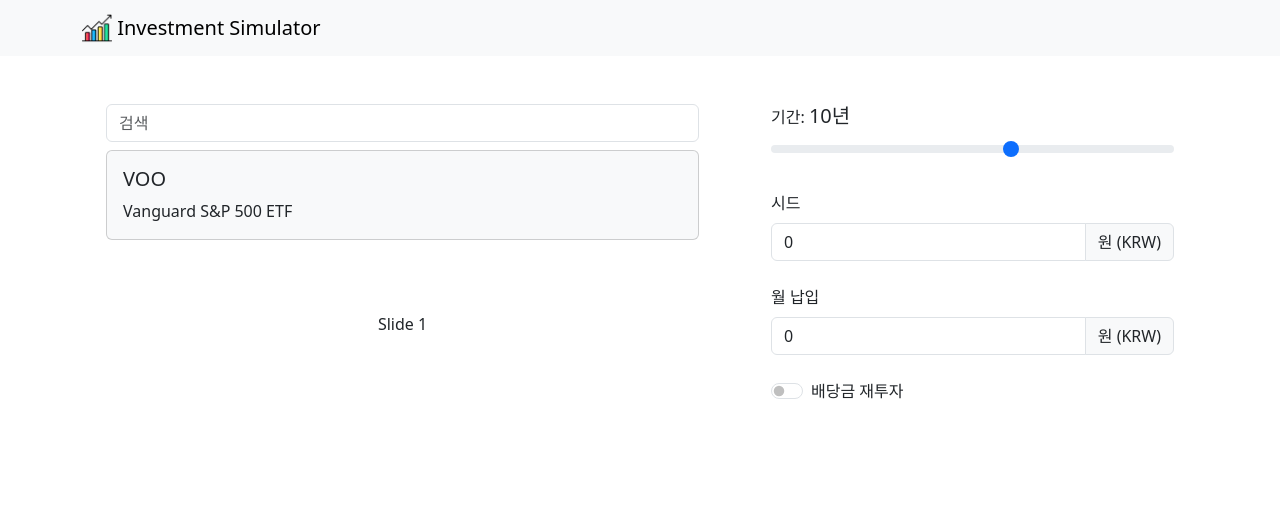
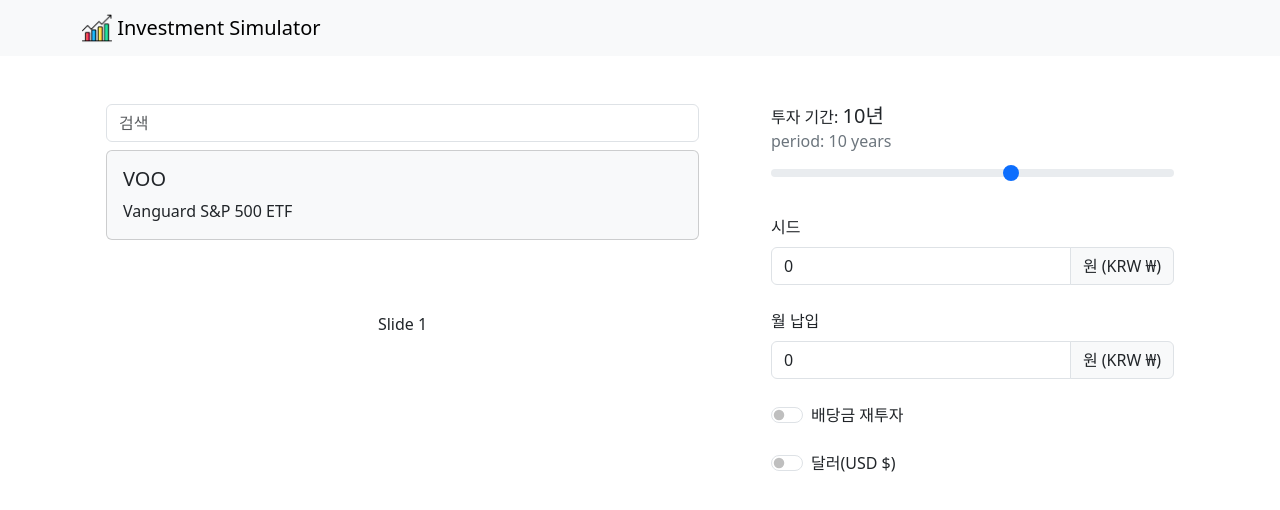
Before and after one commit to seungtoctoc/investment-simulator-client, a React (Vite) app: page / in a window 1280 px wide. Shown: the top 510 px of the page. Built offline with nearby package versions, Linux system fonts and the light colour scheme.

Commit message:
chore: reconstruct components folder structure

```diff
--- a/src/components/SimulationTab.jsx
+++ b/src/components/SimulationTab.jsx
@@ -1,7 +1,7 @@
 import React from 'react';
 import { useState, useEffect } from 'react';
 
-import AssetSetting from './AssetSetting';
+import AssetSetting from './SimulationTab/AssetSetting';
 
 export default function SimulationTab() {
   const [symbol, setSymbol] = useState('');
@@ -9,15 +9,17 @@ export default function SimulationTab() {
   const [seed, setSeed] = useState(0);
   const [monthly, setMonthly] = useState(0);
   const [isReinvestment, setIsReinvestment] = useState(false);
+  const [isDollar, setIsDollar] = useState(false);
 
-  // useEffect(() => {
-  //   console.log('changed');
-  //   console.log('symbol: ' + symbol);
-  //   console.log('period: ' + period);
-  //   console.log('seed: ' + seed);
-  //   console.log('monthly: ' + monthly);
-  //   console.log('isReinvestment: ' + isReinvestment);
-  // }, [symbol, period, seed, monthly, isReinvestment]);
+  useEffect(() => {
+    console.log('changed');
+    console.log('symbol: ' + symbol);
+    console.log('period: ' + period);
+    console.log('seed: ' + seed);
+    console.log('monthly: ' + monthly);
+    console.log('isReinvestment: ' + isReinvestment);
+    console.log('isDallor: ' + isDollar);
+  }, [symbol, period, seed, monthly, isReinvestment, isDollar]);
 
   return (
     <div>
@@ -28,6 +30,8 @@ export default function SimulationTab() {
         setSeed={setSeed}
         setMonthly={setMonthly}
         setIsReinvestment={setIsReinvestment}
+        isDollar={isDollar}
+        setIsDollar={setIsDollar}
       />
     </div>
   );
--- a/src/components/AssetSetting.jsx
+++ b/src/components/SimulationTab/AssetSetting.jsx
@@ -3,9 +3,10 @@ import React from 'react';
 import Container from 'react-bootstrap/Container';
 import Row from 'react-bootstrap/Row';
 import Col from 'react-bootstrap/Col';
-import AssetPicking from './AssetPicking';
-import AssetTermSetting from './AssetTermSetting';
-import OnBoarding from './OnBoarding';
+
+import AssetPicking from './AssetSetting/AssetPicking.jsx';
+import AssetTermSetting from './AssetSetting/AssetTermSetting.jsx';
+import OnBoarding from './AssetSetting/OnBoarding.jsx';
 
 export default function AssetSetting(props) {
   const setSymbol = props.setSymbol;
@@ -14,6 +15,8 @@ export default function AssetSetting(props) {
   const setSeed = props.setSeed;
   const setMonthly = props.setMonthly;
   const setIsReinvestment = props.setIsReinvestment;
+  const isDollar = props.isDollar;
+  const setIsDollar = props.setIsDollar;
 
   return (
     <Container>
@@ -29,6 +32,8 @@ export default function AssetSetting(props) {
             setSeed={setSeed}
             setMonthly={setMonthly}
             setIsReinvestment={setIsReinvestment}
+            isDollar={isDollar}
+            setIsDollar={setIsDollar}
           />
         </Col>
       </Row>
--- a/src/components/AssetPicking.jsx
+++ b/src/components/SimulationTab/AssetSetting/AssetPicking.jsx
@@ -1,7 +1,7 @@
 import React from 'react';
 
-import AssetCard from './AssetCard';
-import SearchingForm from './SearchingForm';
+import AssetCard from './AssetPicking/AssetCard';
+import SearchingForm from './AssetPicking/SearchingForm';
 
 export default function AssetPicking() {
   return (
--- a/src/components/AssetTermSetting.jsx
+++ b/src/components/SimulationTab/AssetSetting/AssetTermSetting.jsx
@@ -1,8 +1,9 @@
-import React, { useState } from 'react';
+import React, { useEffect, useState } from 'react';
 
 import Form from 'react-bootstrap/Form';
 import InputGroup from 'react-bootstrap/InputGroup';
-import { convertNumberToKorean } from '../utils/convert';
+
+import { convertNumberToKorean } from '../../../utils/convert.js';
 
 export default function AssetTermSetting(props) {
   const period = props.period;
@@ -10,6 +11,8 @@ export default function AssetTermSetting(props) {
   const setSeed = props.setSeed;
   const setMonthly = props.setMonthly;
   const setIsReinvestment = props.setIsReinvestment;
+  const isDollar = props.isDollar;
+  const setIsDollar = props.setIsDollar;
 
   const [seedText, setSeedText] = useState('');
   const [seedError, setSeedError] = useState(false);
@@ -19,12 +22,27 @@ export default function AssetTermSetting(props) {
   const [monthlyError, setMonthlyError] = useState(false);
   const [formattedMonthly, setFormattedMonthly] = useState(0);
 
+  const [forexText, setForexText] = useState('원 (KRW ₩)');
+
   const periods = [1, 2, 5, 10, 20, 30];
+  useEffect(() => {
+    console.log('effect');
+    if (isDollar) {
+      setForexText('달러 (USD $)');
+      return;
+    }
+    setForexText('원 (KRW ₩)');
+  }, [isDollar]);
 
   return (
     <div className='p-4'>
       <Form.Label>
-        기간: <strong className='h5'>{period}년</strong>
+        투자 기간: <strong className='h5'>{period}년</strong>
+        <br />
+        <span className='text-secondary'>
+          {' '}
+          period: {period} year{period > 1 ? 's' : ''}
+        </span>
       </Form.Label>
       <Form.Range
         min='0'
@@ -57,7 +75,7 @@ export default function AssetTermSetting(props) {
             setSeedText(convertNumberToKorean(rawValue) + '원');
           }}
         />
-        <InputGroup.Text> 원 (KRW) </InputGroup.Text>
+        <InputGroup.Text> {forexText} </InputGroup.Text>
       </InputGroup>
       <p
         className={
@@ -88,7 +106,7 @@ export default function AssetTermSetting(props) {
             setMonthlyText(convertNumberToKorean(rawMonthly) + '원');
           }}
         />
-        <InputGroup.Text> 원 (KRW) </InputGroup.Text>
+        <InputGroup.Text> {forexText} </InputGroup.Text>
       </InputGroup>
       <p
         className={
@@ -107,6 +125,16 @@ export default function AssetTermSetting(props) {
           setIsReinvestment(e.target.checked);
         }}
       />
+
+      <Form.Check
+        className='mt-4'
+        type='switch'
+        id='isDollar'
+        label='달러(USD $)'
+        onChange={(e) => {
+          setIsDollar(e.target.checked);
+        }}
+      />
     </div>
   );
 }
```
Also changed, not shown: src/components/SimulationTab/AssetSetting/AssetPicking/AssetCard.jsx (renamed from src/components/AssetCard.jsx), src/components/SimulationTab/AssetSetting/AssetPicking/SearchingForm.jsx (renamed from src/components/SearchingForm.jsx), src/components/SimulationTab/AssetSetting/OnBoarding.jsx (renamed from src/components/OnBoarding.jsx).
